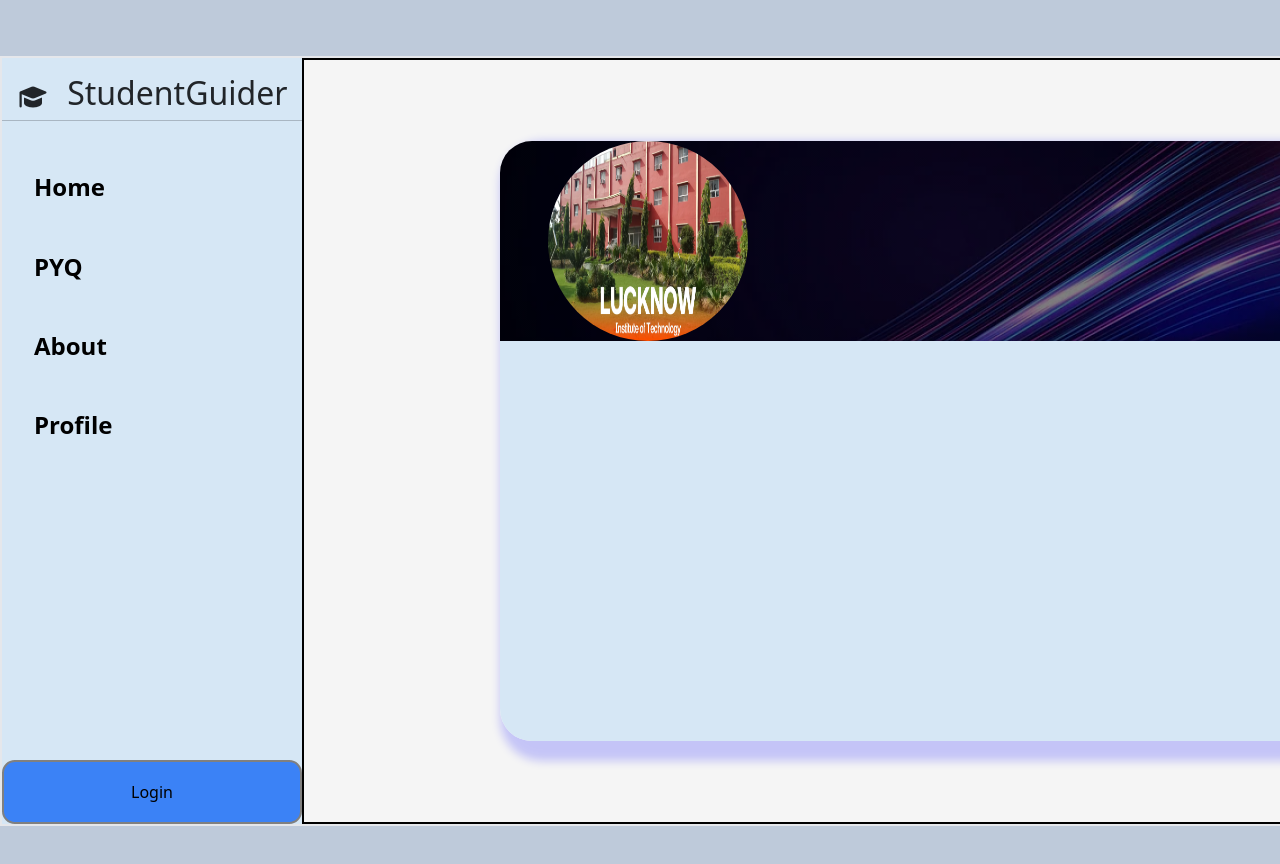
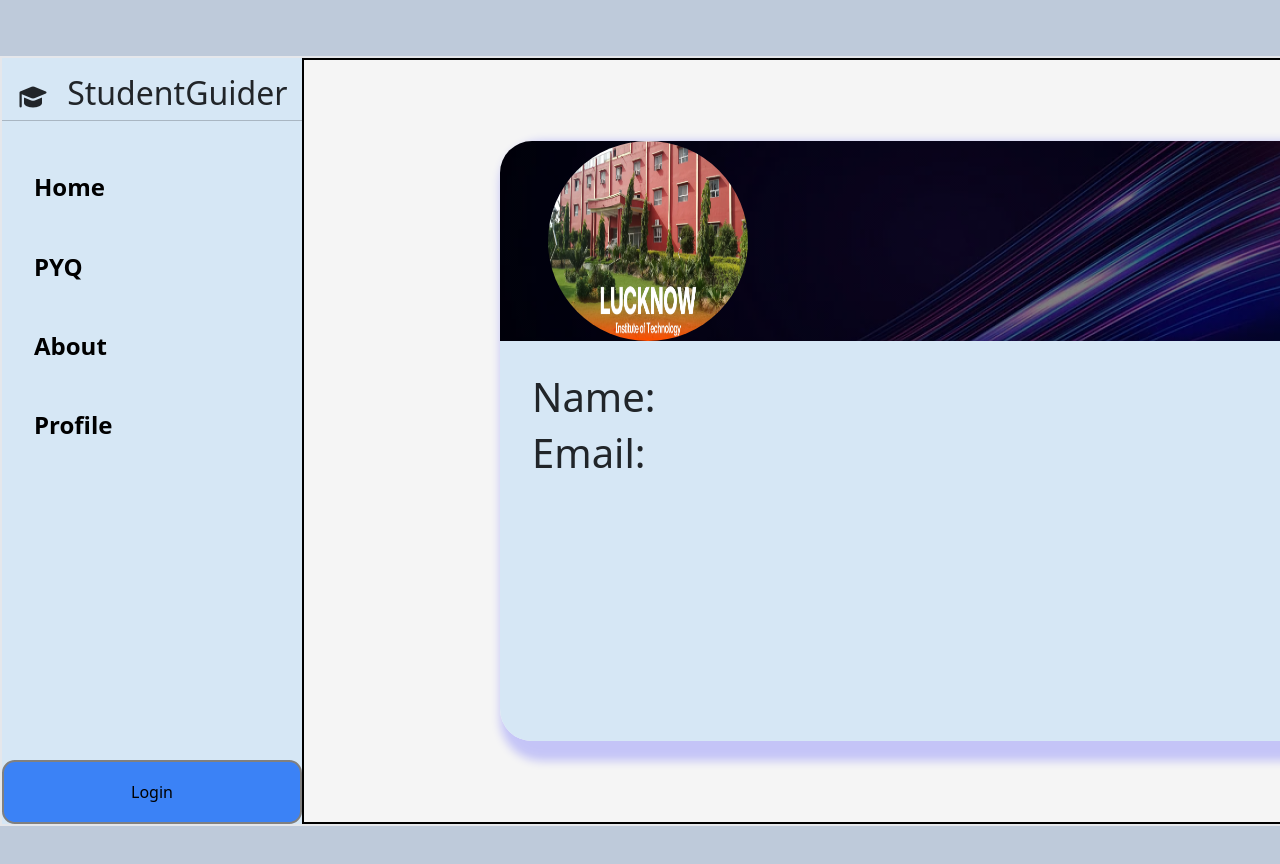
Before and after one commit to rajatsahani272-bot/student-help-plateform, a plain HTML site: page Frontend/profile.html in a window 1280 px wide. Shown: the top 864 px of the page. Drawn offline with nearby package versions, Linux system fonts and the light colour scheme; no server answers.

```diff
--- a/Frontend/profile.html
+++ b/Frontend/profile.html
@@ -22,8 +22,8 @@
                 </div>
                 <div class="user-info">
                     <div class="user-into-content">
-                        <h1 id="name"></h1>
-                        <h1 id="email"></h1>
+                        <h1 id="name"><span>Name: </span></h1>
+                        <h1 id="email"><span>Email: </span></h1>
                     </div>
                 </div>
             </div>
```
